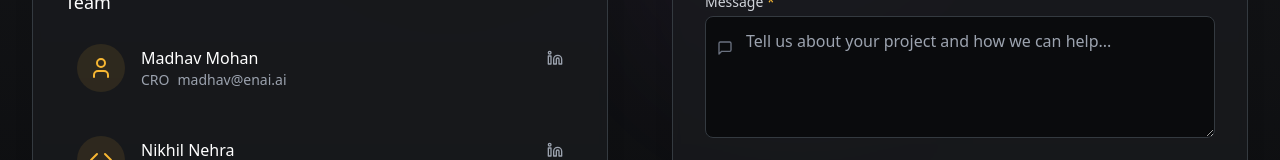
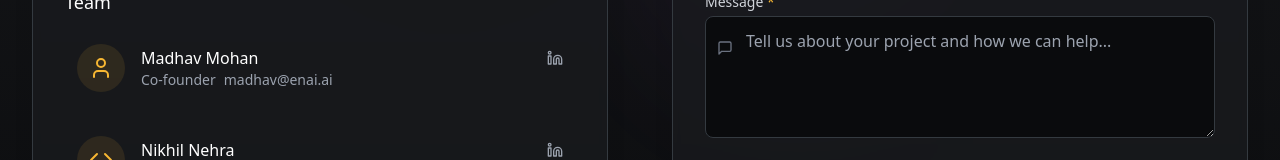
Before and after one commit to Ktomar86/enai-web, a React (Vite) app: page / in a window 1280 px wide. Shown: the part 11588-11748 px from the top of the page. Built offline with nearby package versions, Linux system fonts and the light colour scheme; no server answers.

Commit message:
Update App.tsx

```diff
--- a/src/App.tsx
+++ b/src/App.tsx
@@ -379,7 +379,7 @@ function App() {
                       </a>
                     </div>
                     <div className="flex items-center text-sm text-gray-400">
-                      <span className="mr-2">CRO</span>
+                      <span className="mr-2">Co-founder</span>
                       <a href="mailto:madhav@enai.ai" className="truncate hover:text-primary-400 transition-colors">
                         madhav@enai.ai
                       </a>
```
